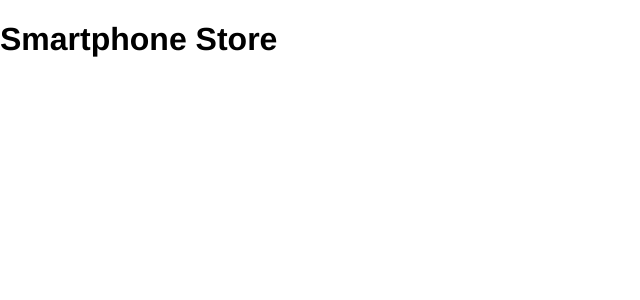
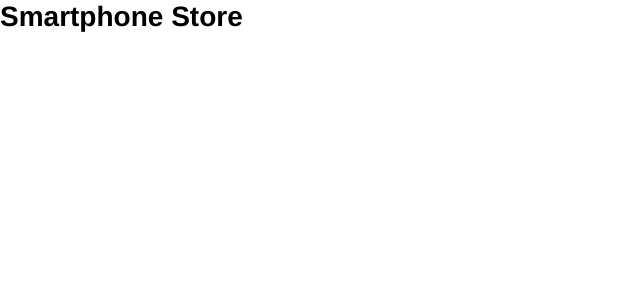
Before and after one commit to jinfantegarcia/zara-challenge, a Next.js app: page / in a window 1280 px wide. Shown: the top 300 px of the page, without its empty margins (0-640 px from the left). Built offline with nearby package versions, Linux system fonts and the light colour scheme.

Commit message:
feat: add design tokens, global reset and base styles from Figma

```diff
--- /dev/null
+++ b/src/styles/_breakpoints.scss
@@ -0,0 +1,8 @@
+$bp-tablet: 768px;
+$bp-desktop: 1280px;
+
+@mixin from($breakpoint) {
+  @media (min-width: $breakpoint) {
+    @content;
+  }
+}
--- a/src/styles/globals.scss
+++ b/src/styles/globals.scss
@@ -1,5 +1,46 @@
 :root {
-  // Design tokens (colors, spacing, breakpoints) are defined in the design-tokens task.
+  // Color
+  --color-content-high: #000;
+  --color-content-mid: rgba(0, 0, 0, 0.6);
+  --color-content-low: rgba(0, 0, 0, 0.2);
+  --color-background: #fff;
+  --color-background-mid: #ebebeb;
+  --color-danger: #df0000;
+
+  // Borders
+  --border-thin: 1px solid var(--color-content-high);
+  --border-subtle: 1px solid var(--color-content-low);
+
+  // Typography
+  --font-family-base: Helvetica, Arial, sans-serif;
+  --font-weight-light: 300;
+  --font-weight-regular: 400;
+  --font-size-xs: 0.625rem; // 10px
+  --font-size-sm: 0.75rem; // 12px
+  --font-size-md: 0.875rem; // 14px
+  --font-size-lg: 1rem; // 16px
+  --font-size-xl: 1.25rem; // 20px
+  --font-size-2xl: 1.5rem; // 24px
+
+  // Spacing
+  --space-2xs: 0.25rem; // 4px
+  --space-xs: 0.5rem; // 8px
+  --space-sm: 0.75rem; // 12px
+  --space-md: 1rem; // 16px
+  --space-lg: 1.5rem; // 24px
+  --space-xl: 2rem; // 32px
+  --space-2xl: 3rem; // 48px
+  --space-3xl: 4rem; // 64px
+
+  // Layout
+  --header-height: 5rem; // 80px
+  --page-padding: var(--space-md);
+
+  // Motion
+  --transition-fast: 150ms ease;
+
+  // Z-index
+  --z-header: 10;
 }
 
 *,
@@ -8,11 +49,72 @@
   box-sizing: border-box;
 }
 
-html,
-body {
+* {
   margin: 0;
   padding: 0;
-  font-family: Helvetica, Arial, sans-serif;
-  background-color: #fff;
-  color: #000;
 }
+
+html {
+  -webkit-text-size-adjust: 100%;
+}
+
+body {
+  font-family: var(--font-family-base);
+  font-weight: var(--font-weight-light);
+  font-size: var(--font-size-md);
+  line-height: 1.2;
+  background-color: var(--color-background);
+  color: var(--color-content-high);
+  -webkit-font-smoothing: antialiased;
+}
+
+img,
+picture,
+svg {
+  display: block;
+  max-width: 100%;
+}
+
+button {
+  font: inherit;
+  color: inherit;
+  background: none;
+  border: none;
+  cursor: pointer;
+}
+
+a {
+  color: inherit;
+  text-decoration: none;
+}
+
+input {
+  font: inherit;
+  color: inherit;
+  border: none;
+  border-radius: 0;
+  background: none;
+}
+
+ul,
+ol {
+  list-style: none;
+}
+
+:focus-visible {
+  outline: 2px solid var(--color-content-high);
+  outline-offset: 2px;
+}
+
+// Accessible-only content (labels for screen readers, live regions…)
+.visually-hidden {
+  position: absolute;
+  width: 1px;
+  height: 1px;
+  margin: -1px;
+  padding: 0;
+  overflow: hidden;
+  clip: rect(0 0 0 0);
+  white-space: nowrap;
+  border: 0;
+}
```
